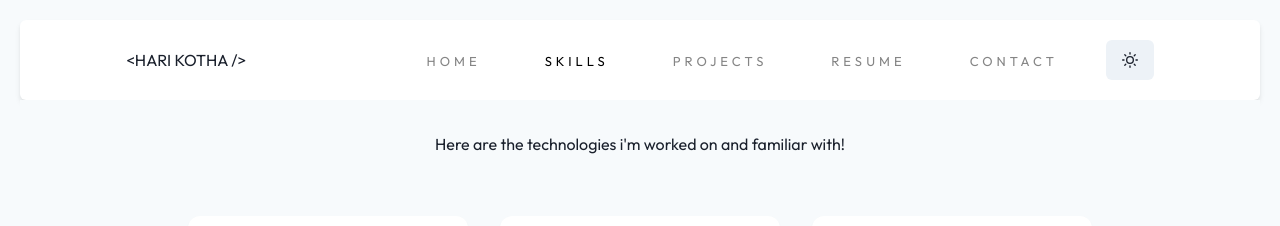
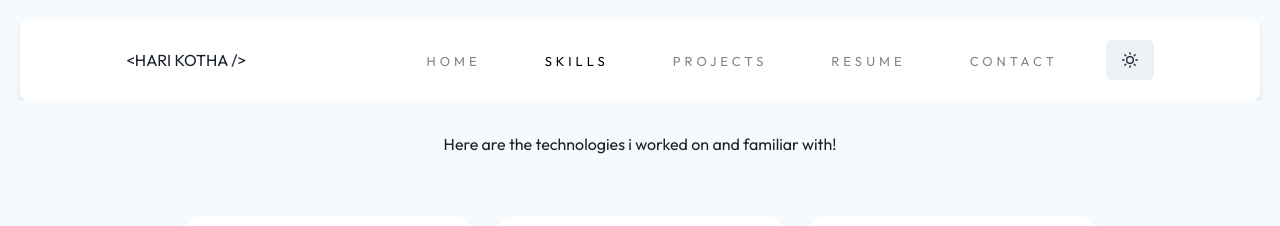
Before and after one commit to harireddy7/portfolio-react, a React (Create React App) app: page /skills in a window 1280 px wide. Shown: the top 226 px of the page. Built offline with nearby package versions, Linux system fonts and the light colour scheme.

Commit message:
Updated skills headline

```diff
--- a/src/Pages/Skills.jsx
+++ b/src/Pages/Skills.jsx
@@ -47,7 +47,7 @@ const Skills = () => {
 			background={useColorModeValue('gray.50', 'black')}
 		>
 			<Center p={5} pt={{ md: 8 }}>
-				Here are the technologies i'm worked on and familiar with!
+				Here are the technologies i worked on and familiar with!
 			</Center>
 			<Box p={{ base: 3, md: 10 }}>
 				<Center>
```
